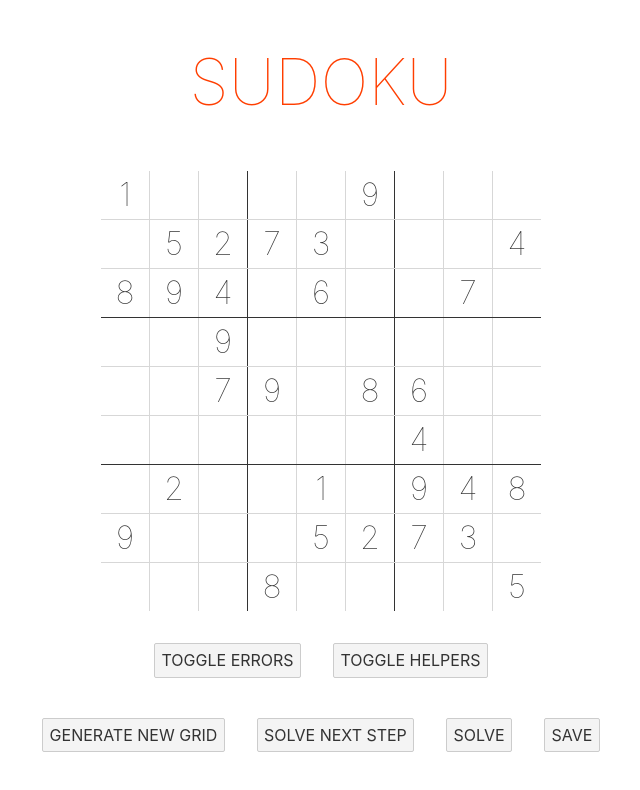
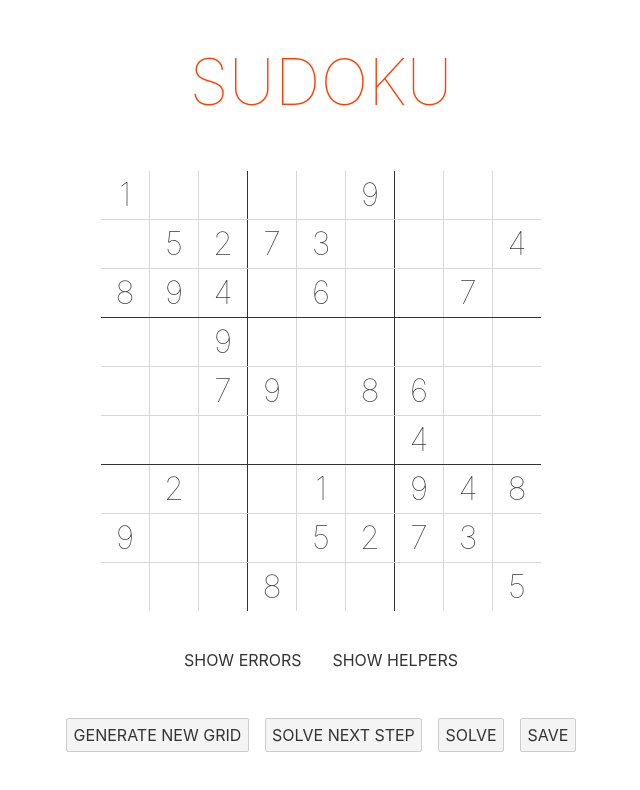
Before and after one commit to Morphyish/sudoku, a Svelte app: page / in a window 1280 px wide. Shown: the top 790 px of the page, without its empty margins (319-959 px from the left). Built offline with nearby package versions, Linux system fonts and the light colour scheme.

Commit message:
:sparkles: new components for buttons and toggles

```diff
--- a/public/global.css
+++ b/public/global.css
@@ -31,14 +31,20 @@ label {
 }
 
 input, button, select, textarea {
+	cursor: pointer;
+	color: #333;
 	font-family: inherit;
 	font-size: inherit;
 	-webkit-padding: 0.4em 0;
 	padding: 0.4em;
-	margin: 0 0 0.5em 0;
+	margin: 0 .5rem 0.5rem .5rem;
 	box-sizing: border-box;
+	border-radius: 2px;
+	outline: none;
+}
+
+input, select, textarea {
 	border: 1px solid #ccc;
-	border-radius: 2px;
 }
 
 input:disabled {
@@ -46,19 +52,14 @@ input:disabled {
 }
 
 button {
-	color: #333;
-	background-color: #f4f4f4;
-	outline: none;
+	text-transform: uppercase;
+}
+
+button:focus,
+button:hover {
+	border-color: #666;
 }
 
 button:disabled {
 	color: #999;
 }
-
-button:not(:disabled):active {
-	background-color: #ddd;
-}
-
-button:focus {
-	border-color: #666;
-}
--- a/src/App.svelte
+++ b/src/App.svelte
@@ -1,6 +1,8 @@
 <script>
     import Grid from './components/Grid.svelte'
     import History from './components/History.svelte'
+    import Button from './components/Button.svelte'
+    import Toggle from './components/Toggle.svelte'
 
     import { onMount } from 'svelte'
     import { grid, settings, sudoku } from './stores'
@@ -26,14 +28,14 @@
             <Grid />
         {/if}
         <div class="settings">
-            <button on:click={settings.toggleErrors}>Toggle errors</button>
-            <button on:click={settings.toggleHelpers}>Toggle helpers</button>
+            <Toggle checked={$settings.showErrors} on:click={settings.toggleErrors}>Show errors</Toggle>
+            <Toggle checked={$settings.showHelpers} on:click={settings.toggleHelpers}>Show helpers</Toggle>
         </div>
         <div class="actions">
-            <button on:click={sudoku.start}>Generate new grid</button>
-            <button on:click={sudoku.solveNextStep}>Solve next step</button>
-            <button on:click={sudoku.solveAll}>Solve</button>
-            <button on:click={sudoku.save}>Save</button>
+            <Button on:click={sudoku.start}>Generate new grid</Button>
+            <Button on:click={sudoku.solveNextStep}>Solve next step</Button>
+            <Button on:click={sudoku.solveAll}>Solve</Button>
+            <Button on:click={sudoku.save}>Save</Button>
         </div>
     </div>
     <History />
@@ -77,11 +79,5 @@
         flex-wrap: wrap;
         justify-content: center;
         margin-top: 2rem;
-        margin-left: -2rem;
-    }
-
-    button {
-        text-transform: uppercase;
-        margin-left: 2rem;
     }
 </style>
--- /dev/null
+++ b/src/components/Button.svelte
@@ -0,0 +1,15 @@
+<button on:click>
+    <slot />
+</button>
+
+<style>
+    button {
+        border: 1px solid #ccc;
+        background-color: #f4f4f4;
+        outline: none;
+    }
+
+    button:not(:disabled):active {
+        background-color: #ddd;
+    }
+</style>
--- /dev/null
+++ b/src/components/Toggle.svelte
@@ -0,0 +1,23 @@
+<script>
+    export let checked = false
+</script>
+
+<button class:checked on:click>
+    <slot />
+</button>
+
+<style>
+    button {
+        background: none;
+        border: 1px solid transparent;
+    }
+
+    button:focus,
+    button:hover {
+        border-color: #666;
+    }
+
+    .checked {
+        color: #ff3e00;
+    }
+</style>
```
